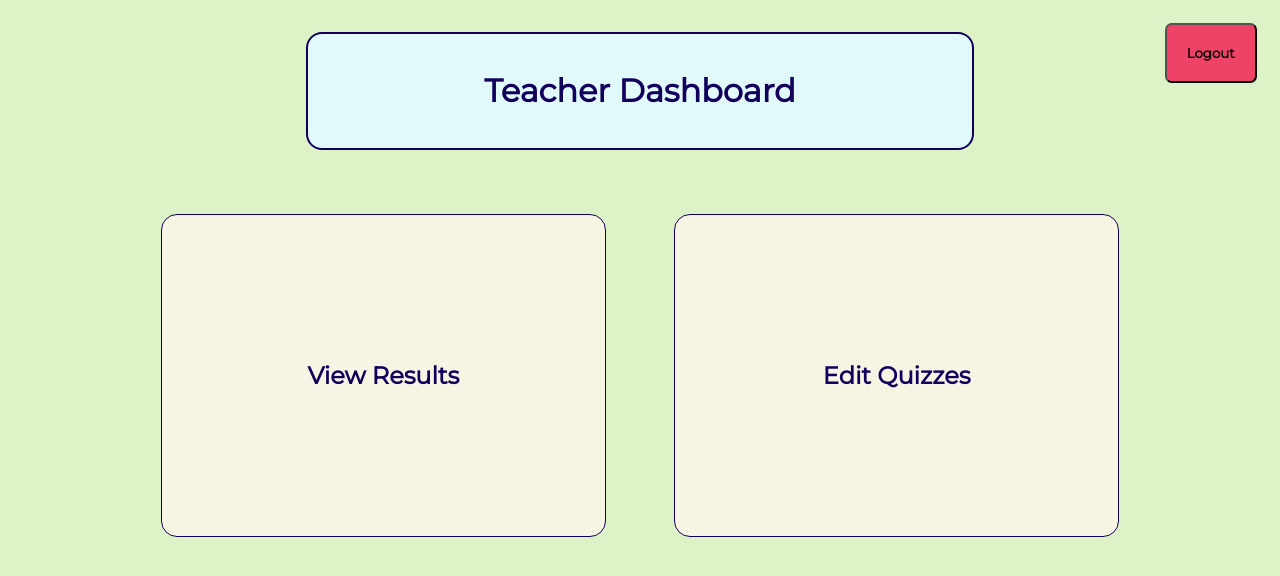
After one commit to hk279/quiz_app, a PHP site: page /teacher/teacher_dashboard.php in a window 1280 px wide. The commit adds this page. Shown: the top 576 px of the page. Run offline with PHP 8.4, Linux system fonts and the light colour scheme.

Commit message:
Added a pass/fail confirmation on the result view. Started creating the structure for teacher dashboard.

```diff
--- a/login/login.php
+++ b/login/login.php
@@ -22,8 +22,9 @@ if (isset($_POST['submitButton'])) {
 		<h1>Welcome to the Quiz App</h1>
 	</header>
 	<div>
-		<h2>Login</h2>
 		<form id="login" action="<?php echo $_SERVER['PHP_SELF']; ?>" method="POST">
+			<h2>Login</h2>
+			<hr>
 			<p>Username: </p>
 			<input type="text" name="username"><br>
 			<p>Password: </p>
--- a/quizzes/quiz3.php
+++ b/quizzes/quiz3.php
@@ -20,7 +20,7 @@ include_once './../user_validation.php';
     <header>
         <h2>Quiz header</h2>
         <p>Quiz Instructions</p><br>
-        <a href="quiz_index.php">Return to Quiz Selection</a>
+        <button id="custom-button-return" onclick="location.href='quiz_index.php'">Return to Quiz Selection</button>
     </header>
     <div id="questions-div">
         <form id="quiz" action="results.php" method="POST">
--- a/quizzes/quiz4.php
+++ b/quizzes/quiz4.php
@@ -20,7 +20,7 @@ include_once './../user_validation.php';
     <header>
         <h2>Quiz header</h2>
         <p>Quiz Instructions</p><br>
-        <a href="quiz_index.php">Return to Quiz Selection</a>
+        <button id="custom-button-return" onclick="location.href='quiz_index.php'">Return to Quiz Selection</button>
     </header>
     <div id="questions-div">
         <form id="quiz" action="results.php" method="POST">
--- a/quizzes/quiz5.php
+++ b/quizzes/quiz5.php
@@ -20,7 +20,7 @@ include_once './../user_validation.php';
     <header>
         <h2>Quiz header</h2>
         <p>Quiz Instructions</p><br>
-        <a href="quiz_index.php">Return to Quiz Selection</a>
+        <button id="custom-button-return" onclick="location.href='quiz_index.php'">Return to Quiz Selection</button>
     </header>
     <div id="questions-div">
         <form id="quiz" action="results.php" method="POST">
--- a/quizzes/quiz_index.php
+++ b/quizzes/quiz_index.php
@@ -47,8 +47,6 @@
 		<form style="display: inline" action="logout.php" method="get">
   			<button id="custom-button-logout" type="submit">Logout</button>
 		</form>
-		<nav>
-		</nav>
 		<section id="quizzes">
 			<div class="quiz-div" id="quiz-1" onclick="location.href='quiz1.php'">
 				<h3>Quiz 1</h3>
--- a/sign_up/sign_up.php
+++ b/sign_up/sign_up.php
@@ -17,7 +17,8 @@
 				$returnedOutput = $_GET['output'];
 			?>
 			<form action="sign_up_script.php" method="POST">
-				<h3>Create An Account:</h3>
+				<h2>Create An Account</h2>
+				<hr>
 				<p>Enter Your Email Address: </p>
 				<input id="email" type="text" name="email" value="<?php echo $returnedEmail; ?>"><br>
 				<p>Choose a Username: </p>
--- /dev/null
+++ b/teacher/dashboard_style.css
@@ -0,0 +1,46 @@
+body {
+	text-align: center;
+	font-family: 'Montserrat', sans-serif;
+	background: #DEF2C8;
+	color: #13005C;
+}
+header {
+    margin: 2em auto;
+	padding: 1em;
+	width: 50%;
+	border: 2px solid #13005C;
+	border-radius: 1em;
+	background: #E1FAF9;
+}
+.dashboard-panel {
+    display: inline-block;
+    width: 30%;
+    border: 1px solid #13005C;
+    border-radius: 1em;
+    margin: 2em;
+	padding: 2em;
+	padding-top: 10%;
+	padding-bottom: 10%;
+	position: relative;
+	cursor: pointer;
+	background: #F8F4E3;
+}
+.dashboard-panel-header {
+	position: absolute;
+	top: 0;
+	left: 0;
+	bottom: 0;
+	right: 0;
+}
+#custom-button-logout {
+	cursor: pointer;
+	margin: 1em;
+	padding: 1.5em;
+	font-family: 'Montserrat', sans-serif;
+	background: #EE4266;
+	border-radius: 0.5em;
+	font-weight: bold;
+	position: fixed;
+	right: 10px;
+	top: 10px;
+}
--- /dev/null
+++ b/teacher/teacher_dashboard.php
@@ -0,0 +1,23 @@
+<!DOCTYPE html>
+<html lang="en">
+	<head>
+		<title>Teacher Dashboard</title>
+		<meta charset="utf-8"/>
+		<link href="https://fonts.googleapis.com/css?family=Montserrat" rel="stylesheet">
+		<link href="dashboard_style.css" rel="stylesheet" type="text/css"/>
+	</head>
+	<body>
+		<header>
+			<h1>Teacher Dashboard</h1>
+		</header>
+		<form style="display: inline" action="logout.php" method="get">
+  			<button id="custom-button-logout" type="submit">Logout</button>
+		</form>
+		<div class="dashboard-panel" onclick="location.href='results_dasboard.php'">
+            <h2 class="dasboard-panel-header">View Results</h2>
+        </div>
+        <div class="dashboard-panel" onclick="location.href='quiz_editor.php'">
+            <h2 class="dasboard-panel-header">Edit Quizzes</h2>
+        </div>
+	</body>
+</html>
```
Also changed, not shown: quizzes/quiz1.php (+9 -2 lines), quizzes/quiz2.php (+7 -3 lines), quizzes/quiz_style.css (+27 -6 lines), quizzes/results.php (+34 -14 lines), teacher/logout.php (added, +8 -0 lines), teacher/quiz_editor.php (added), teacher/results_dashboard.php (added).
